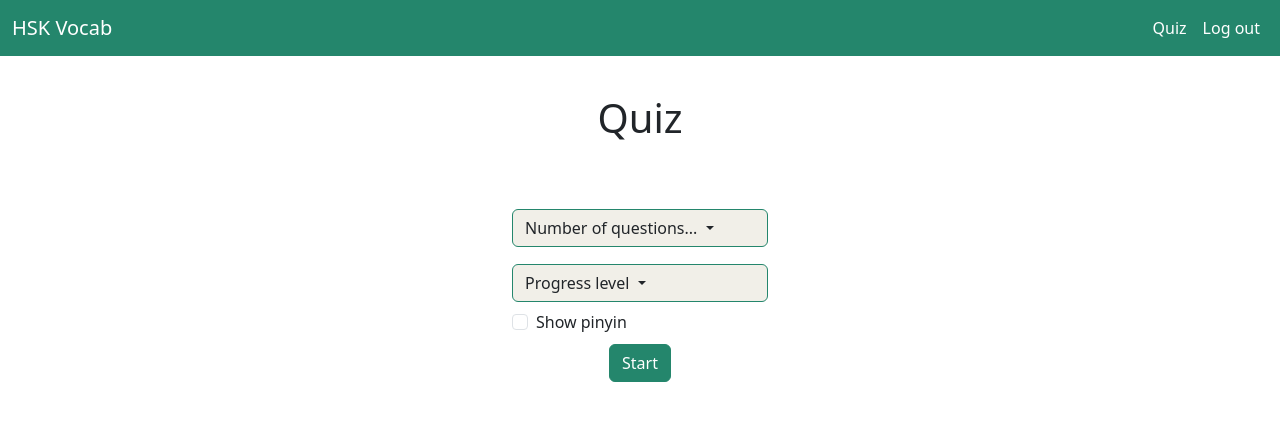
After one commit to Ava-HW/hsk_vocab, a Flask app: page /start_quiz in a window 1280 px wide. The commit adds this page. Shown: the top 421 px of the page. Run offline with Flask 3, Linux system fonts and the light colour scheme; the visitor is signed in with stand-in values (Sample User, id 1); some libraries are stand-ins or nearby versions.

Commit message:
Can select quiz options and pick words for questions

```diff
--- a/app.py
+++ b/app.py
@@ -42,7 +42,10 @@ progress_description = {
 description_progress = {
     "Not learned" : 1,
     "Learning" : 2,
-    "Learned" : 3
+    "Learned" : 3,
+    "not_learned" : 1,
+    "learning" : 2,
+    "learned": 3
 }
 
 @app.teardown_appcontext
@@ -92,9 +95,21 @@ def sign_up():
         email = request.form.get('email')
         password = request.form.get('password')
         name = request.form.get('name')
-        query = "INSERT INTO users (email, password, name) VALUES (?, ?, ?)"
+        query = "INSERT INTO users (email, password, name) VALUES (?, ?, ?);"
         data = (email, password, name)
-        cur.execute(query, data)
+        try:
+            cur.execute(query, data)
+        except:
+            return render_template("sign_up.html")
+        # set all words to not learned initially
+        cur.execute("SELECT * FROM words;")
+        word_list = cur.fetchall()
+        cur.execute("SELECT user_id FROM users WHERE email = ?;", (email,))
+        id = cur.fetchone()
+        user_id = id['user_id']
+        for i in word_list:
+            data = (i['word_id'], user_id, 1)
+            cur.execute("INSERT INTO users_words_progress (word_id, user_id, progress_level) VALUES (?, ?, ?);", data)
         db.commit()
     return render_template("sign_up.html")
 
@@ -126,6 +141,47 @@ def update_progress():
     db.commit()
     return jsonify({'success': True})
 
+@app.route("/start_quiz", methods = ["POST", "GET"])
+@login_required
+def start_quiz():
+    db = get_db()
+    cur = db.cursor()
+    if request.method == "POST":
+        num_questions = int(request.form.get('num_questions'))
+        progress_level = request.form.get('progress_level')
+        show_pinyin = request.form.get('show_pinyin')
+        # get suitable list of words
+        question_list = []
+        query = ""
+        if progress_level != "all_progress_levels":
+            progress_num = description_progress[progress_level]
+            query = """
+                SELECT words.* FROM words
+                INNER JOIN users_words_progress ON words.word_id = users_words_progress.word_id
+                WHERE users_words_progress.progress_level = ?
+                ORDER BY random()
+                LIMIT ?;
+            """
+            data = (progress_num, num_questions)
+        else:
+            query = """
+                SELECT * FROM words
+                ORDER BY random()
+                LIMIT ?;
+            """
+            data = (num_questions,)
+        cur.execute(query, data)
+        words_list = cur.fetchall()
+        for s in words_list:
+            print(s)
+        session['quiz_questions'] = words_list
+        return redirect(url_for('quiz'))
+    return render_template("start_quiz.html")
+
+@login_required
+@app.route("/quiz")
+def quiz():
+    return render_template("quiz.html")
 
 
 @app.route("/user_home", methods = ["POST", "GET"])
--- a/static/styles.css
+++ b/static/styles.css
@@ -32,6 +32,12 @@
     text-align: center;
     display: block;
     margin: 10px auto 0;
+}
+
+.btn-quiz-start{
+    background-color: #F1EFE8;
+    width: 100%;
+    text-align: left;
 }
 
 .btn-progress {
--- a/templates/layout.html
+++ b/templates/layout.html
@@ -22,6 +22,7 @@
       </button>
         <div class="navbar-nav">
           {% if session.get('user_id') %}
+          <a class = "nav-link" href="/start_quiz">Quiz</a>
           <a class="nav-link" href="/logout">Log out</a>
           {% else %}
           <a class="nav-link" href="/sign_in">Sign in</a>
--- /dev/null
+++ b/templates/start_quiz.html
@@ -0,0 +1,58 @@
+{% extends 'layout.html' %}
+
+{% block main %}
+
+<div class = "justify-content-center centered align-items-center ">
+<h1>Quiz</h1>
+  <form action = "/start_quiz" method = "POST" class = "form-group">
+    <div class="dropdown form-field">
+        <input type="hidden" name="num_questions" id="num_questions" value="10">
+          <button class="btn btn-quiz-start dropdown-toggle" type="button" data-bs-toggle="dropdown" aria-expanded="false">
+              Number of questions...
+          </button>
+          <div class="dropdown-menu" aria-labelledby="dropdownMenuButton">
+              <a class="dropdown-item">10</a>
+              <a class="dropdown-item">15</a>
+              <a class="dropdown-item">20</a>
+          </div>
+    </div>
+    <div class="dropdown form-field">
+        <input type="hidden" name="progress_level" id="progress_level" value="learned">
+          <button class="btn btn-quiz-start dropdown-toggle" type="button" data-bs-toggle="dropdown" aria-expanded="false">
+              Progress level
+          </button>
+          <div class="dropdown-menu" aria-labelledby="dropdownMenuButton">
+              <a class="dropdown-item">Learning</a>
+              <a class="dropdown-item">Learned</a>
+              <a class="dropdown-item">Not learned</a>
+              <a class="dropdown-item">All progress levels</a>
+          </div>
+    </div>
+    <div class="form-check">
+    <input class="form-check-input" type="checkbox" value="true" name = "show_pinyin" id="showPinyin">
+        <label class="form-check-label" for="flexCheckDefault">
+            Show pinyin
+        </label>
+    </div>
+    <button class="btn btn-primary" type="submit">Start</button>
+  </form>
+</div>
+
+<script>
+    document.querySelectorAll('.dropdown-item').forEach(item => {
+        item.addEventListener('click', function() {
+            // update text displayed on button
+            const dropdown = this.closest('.dropdown');
+            const button = dropdown.querySelector('.dropdown-toggle');
+            button.textContent = this.textContent;
+            // update hidden input field
+            const hiddenInput = dropdown.querySelector('input[type="hidden"]');
+            if (hiddenInput) {
+                hiddenInput.value = this.textContent.trim().toLowerCase().replaceAll(" ", "_");
+            }
+        });
+    });
+</script>
+
+
+{% endblock %}
```
Also changed, not shown: templates/quiz.html (added, +13 -0 lines), 1 other file.
